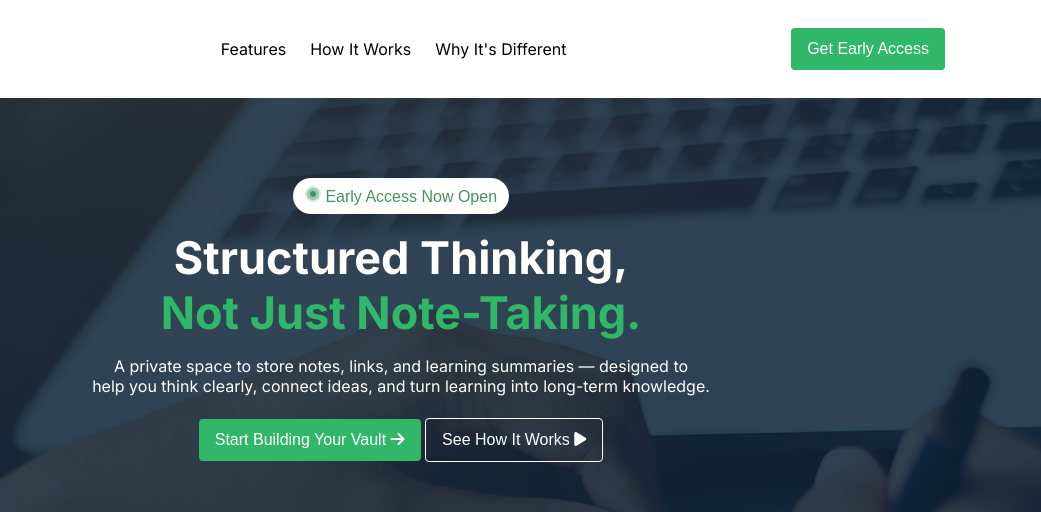
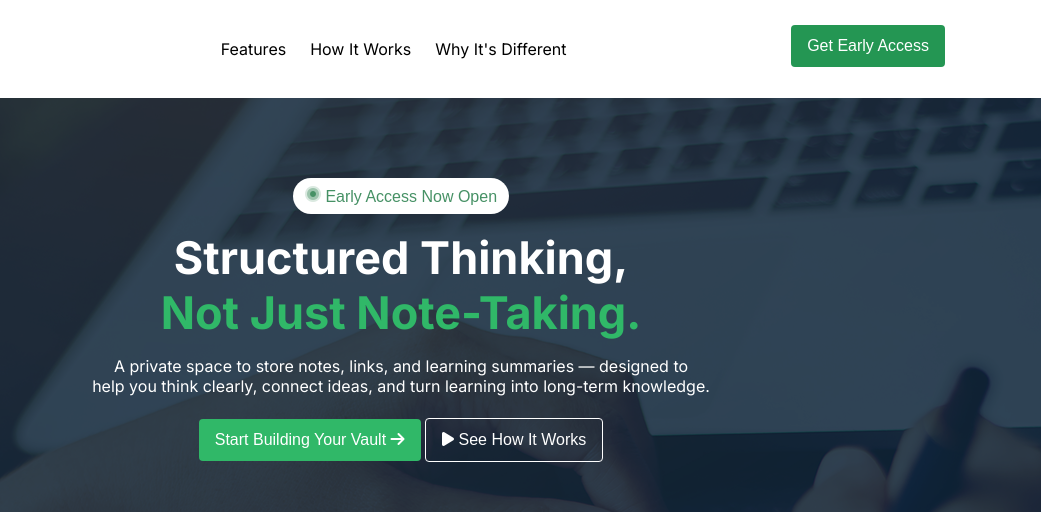
Before and after one commit to sumaya-jahan/Assignment-1, a plain HTML site: page index.html in a window 1280 px wide. In both pictures the pointer is over the button 1107 px from the left and 49 px from the top of the page. Shown: the top 512 px of the page, 239-1280 px from the left. Drawn offline with Linux system fonts and the light colour scheme.

Commit message:
add hover effect

```diff
--- a/index.html
+++ b/index.html
@@ -41,7 +41,7 @@
 
                     <div>
                         <button class="btn">Start Building Your Vault <i class="fa-solid fa-arrow-right"></i></button>
-                        <button class="btn-2">See How It Works <i class="fa-solid fa-play"></i></button>
+                        <button class="btn-2"><i class="fa-solid fa-play"></i> See How It Works </button>
                     </div>
                 </div>
     </section>
@@ -147,7 +147,6 @@
     </section>
 
     <footer>
-            <footer>
                 <div class="footer-container">
 
                     <div class="footer-top">
@@ -175,7 +174,6 @@
                     </p>
 
                 </div>
-            </footer>
     </footer>
 
 </body>
--- a/style.css
+++ b/style.css
@@ -270,3 +270,28 @@
     color: white;
     font-size: 14px;
 }
+
+
+/*hover */
+
+.btn,
+.btn-2,
+.btn-early-access {
+    cursor: pointer;
+    transition: all 0.3s ease;
+}
+
+.btn:hover {
+    background-color: #249653;
+    transform: translateY(-3px);
+}
+
+.btn-2:hover {
+    background-color: rgba(255, 255, 255, 0.15);
+    transform: translateY(-3px);
+}
+
+.btn-early-access:hover {
+    transform: translateY(-3px);
+    box-shadow: 0 4px 12px rgba(0, 0, 0, 0.15);
+}
```
Also changed, not shown: 1 other file.
